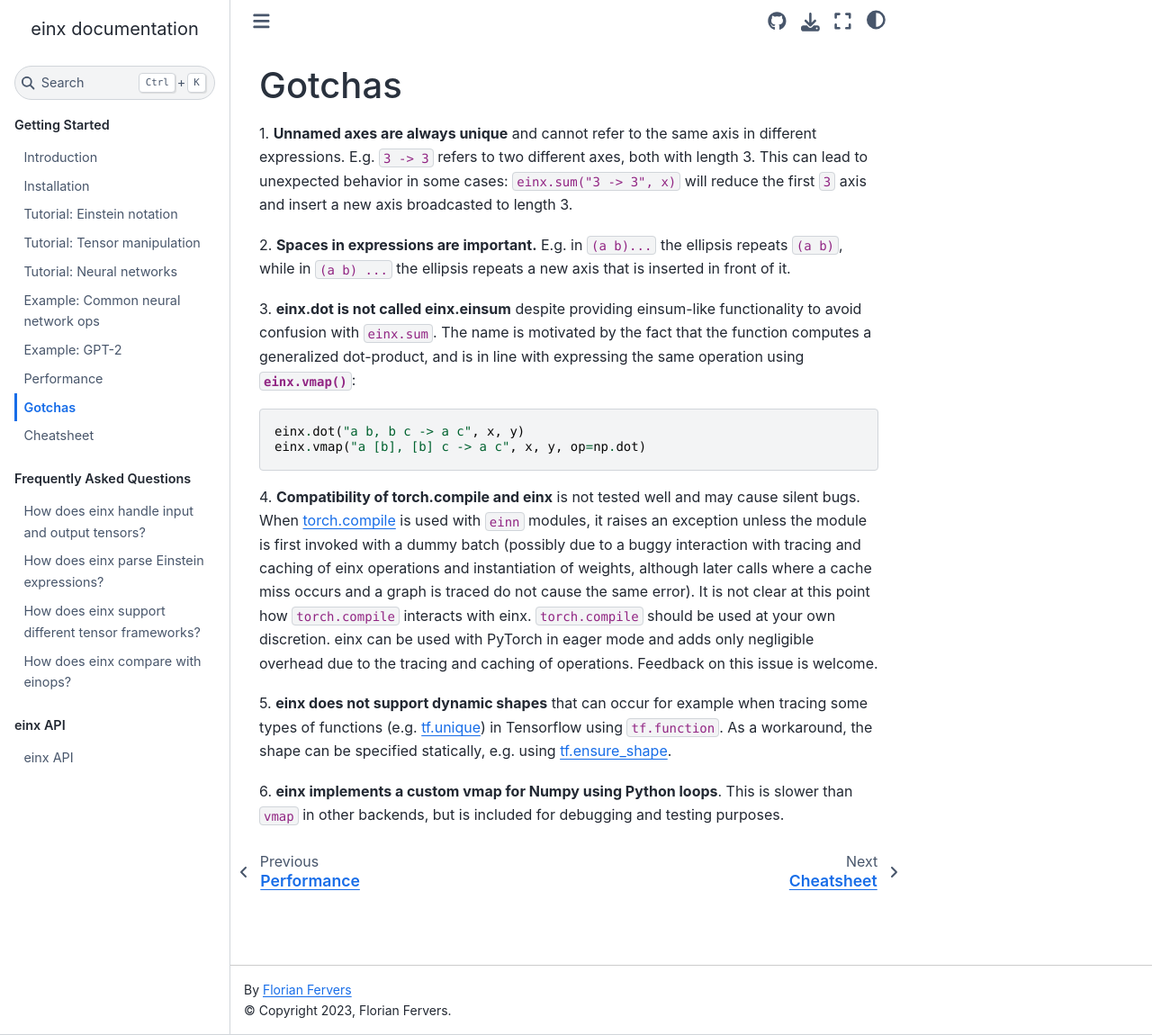
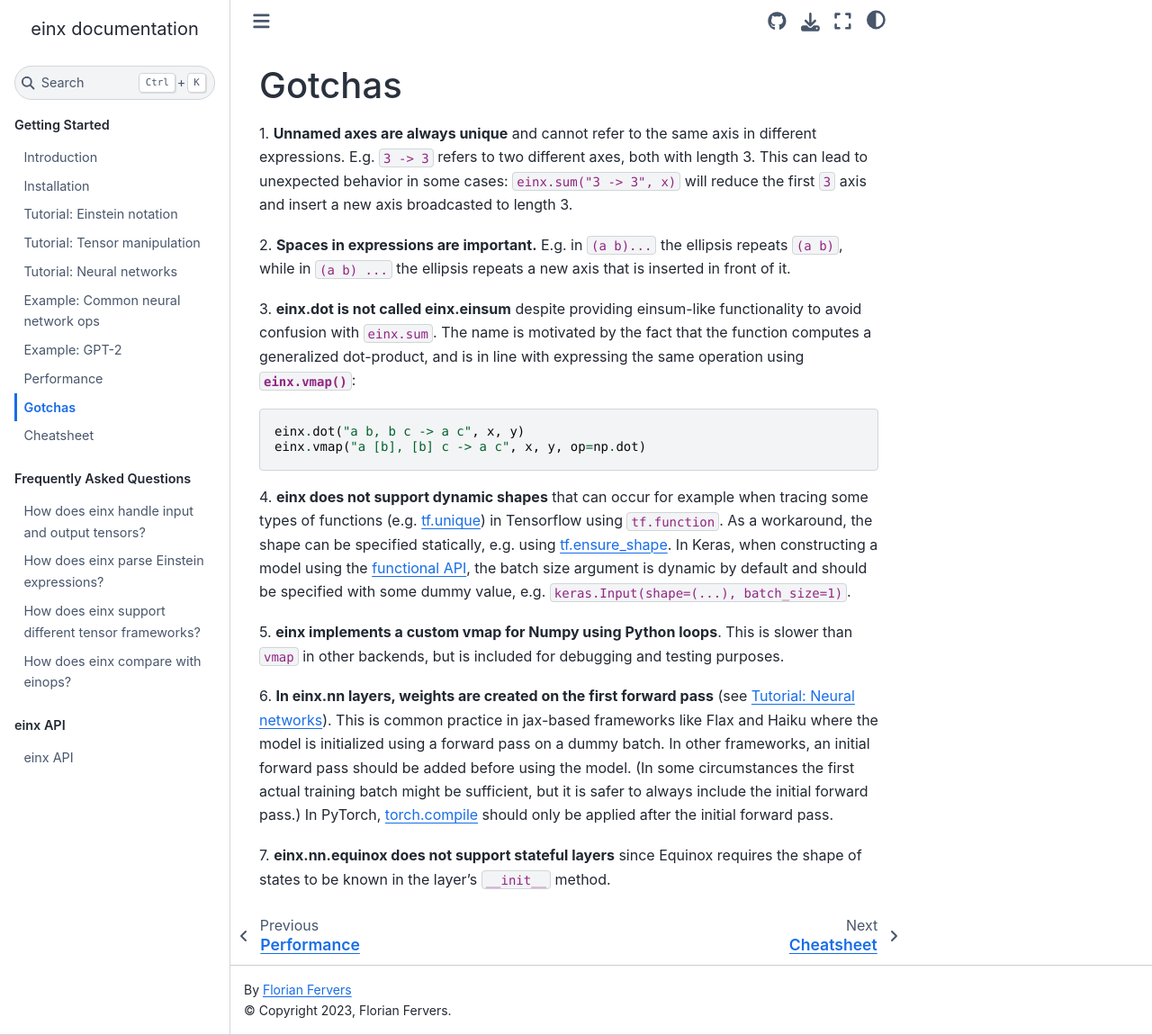
Before and after one commit to fferflo/einx, a Sphinx documentation site: the page built from docs/source/gettingstarted/gotchas.rst, in a window 1280 px wide and 1150 px high. Shown: the whole window at 90% size. Built offline with Sphinx 7.4.7 and the Sphinx Book theme 1.1.4, drawn with Linux system fonts in a browser that asks for light colours.

Commit message:
Update docs

```diff
--- a/docs/source/gettingstarted/gotchas.rst
+++ b/docs/source/gettingstarted/gotchas.rst
@@ -16,15 +16,19 @@ motivated by the fact that the function computes a generalized dot-product, and
     einx.dot("a b, b c -> a c", x, y)
     einx.vmap("a [b], [b] c -> a c", x, y, op=np.dot)
 
-4. **Compatibility of torch.compile and einx** is not tested well and may cause silent bugs. When
-`torch.compile <https://pytorch.org/tutorials/intermediate/torch_compile_tutorial.html>`_ is used with ``einn`` modules, it raises an exception unless the module
-is first invoked with a dummy batch (possibly due to a buggy interaction with tracing and caching of einx operations and instantiation of weights, although later calls where
-a cache miss occurs and a graph is traced do not cause the same error). It is not clear at this point how ``torch.compile`` interacts with einx. ``torch.compile`` should be used at
-your own discretion. einx can be used with PyTorch in eager mode and adds only negligible overhead due to the tracing and caching of operations. Feedback on this issue is welcome.
+4. **einx does not support dynamic shapes** that can occur for example when tracing some types of functions
+(e.g. `tf.unique <https://www.tensorflow.org/api_docs/python/tf/unique>`_) in Tensorflow using ``tf.function``. As a workaround, the shape can be specified statically,
+e.g. using `tf.ensure_shape <https://www.tensorflow.org/api_docs/python/tf/ensure_shape>`_. In Keras, when constructing a model using the
+`functional API <https://keras.io/guides/functional_api/>`_, the batch size argument is dynamic by default and should be specified with some dummy value,
+e.g. ``keras.Input(shape=(...), batch_size=1)``.
 
-5. **einx does not support dynamic shapes** that can occur for example when tracing some types of functions
-(e.g. `tf.unique <https://www.tensorflow.org/api_docs/python/tf/unique>`_) in Tensorflow using ``tf.function``. As a workaround, the shape can be specified statically,
-e.g. using `tf.ensure_shape <https://www.tensorflow.org/api_docs/python/tf/ensure_shape>`_.
+5. **einx implements a custom vmap for Numpy using Python loops**. This is slower than ``vmap``
+in other backends, but is included for debugging and testing purposes.
 
-6. **einx implements a custom vmap for Numpy using Python loops**. This is slower than ``vmap``
-in other backends, but is included for debugging and testing purposes.
+6. **In einx.nn layers, weights are created on the first forward pass** (see :doc:`Tutorial: Neural networks </gettingstarted/neuralnetworks>`). This is common practice in jax-based frameworks like Flax and Haiku where the
+model is initialized using a forward pass on a dummy batch. In other frameworks, an initial forward pass should be added before using the model. (In some
+circumstances the first actual training batch might be sufficient, but it is safer to always include the initial forward pass.) In PyTorch,
+`torch.compile <https://pytorch.org/tutorials/intermediate/torch_compile_tutorial.html>`_ should only be applied after the initial forward pass.
+
+7. **einx.nn.equinox does not support stateful layers** since Equinox requires the shape of states to be known in the layer's ``__init__``
+method.
--- a/docs/source/index.rst
+++ b/docs/source/index.rst
@@ -2,7 +2,7 @@ Welcome to einx's documentation!
 ================================
 
 einx is a Python library that allows formulating many tensor operations as concise expressions using Einstein notation.
-It is inspired by `einops <https://github.com/arogozhnikov/einops>`_ and `einsum <https://numpy.org/doc/stable/reference/generated/numpy.einsum.html>`_.
+It is inspired by `einops <https://github.com/arogozhnikov/einops>`_.
 
 .. toctree::
    :caption: Getting Started
```
